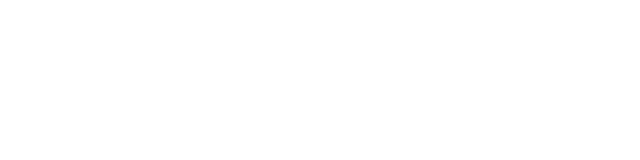
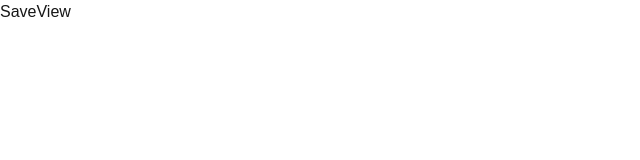
Before and after one commit to Lio3307/learn-nextJs, a Next.js app: page /notes in a window 1280 px wide. Shown: the top 160 px of the page, without its empty margins (0-640 px from the left). Built offline with nearby package versions, Linux system fonts and the light colour scheme.

Commit message:
setting up for notes page

```diff
--- /dev/null
+++ b/src/app/notes/layout.tsx
@@ -0,0 +1,9 @@
+import React from "react";
+
+export default function NoteLayout({children}: {children: React.ReactNode}){
+    return (
+        <div>
+            {children}
+        </div>
+    )
+}
--- a/src/app/notes/page.tsx
+++ b/src/app/notes/page.tsx
@@ -1,7 +1,37 @@
-export default function NotesPage(){
-    return (
-        <>
+"use client";
 
-        </>
-    )
+import { useState } from "react";
+
+export default function NotesPage() {
+  const [isEdit, setIsEdit] = useState<boolean>(false);
+  return (
+    <main id="notes">
+      <section>
+        <div>
+          <button>Save</button>
+          {isEdit ? (
+            <button
+              onClick={(e) => {
+                e.preventDefault();
+                e.stopPropagation();
+                setIsEdit((prev) => !prev);
+              }}
+            >
+              Edit
+            </button>
+          ) : (
+            <button
+              onClick={(e) => {
+                e.preventDefault();
+                e.stopPropagation();
+                setIsEdit((prev) => !prev);
+              }}
+            >
+              View
+            </button>
+          )}
+        </div>
+      </section>
+    </main>
+  );
 }
```
